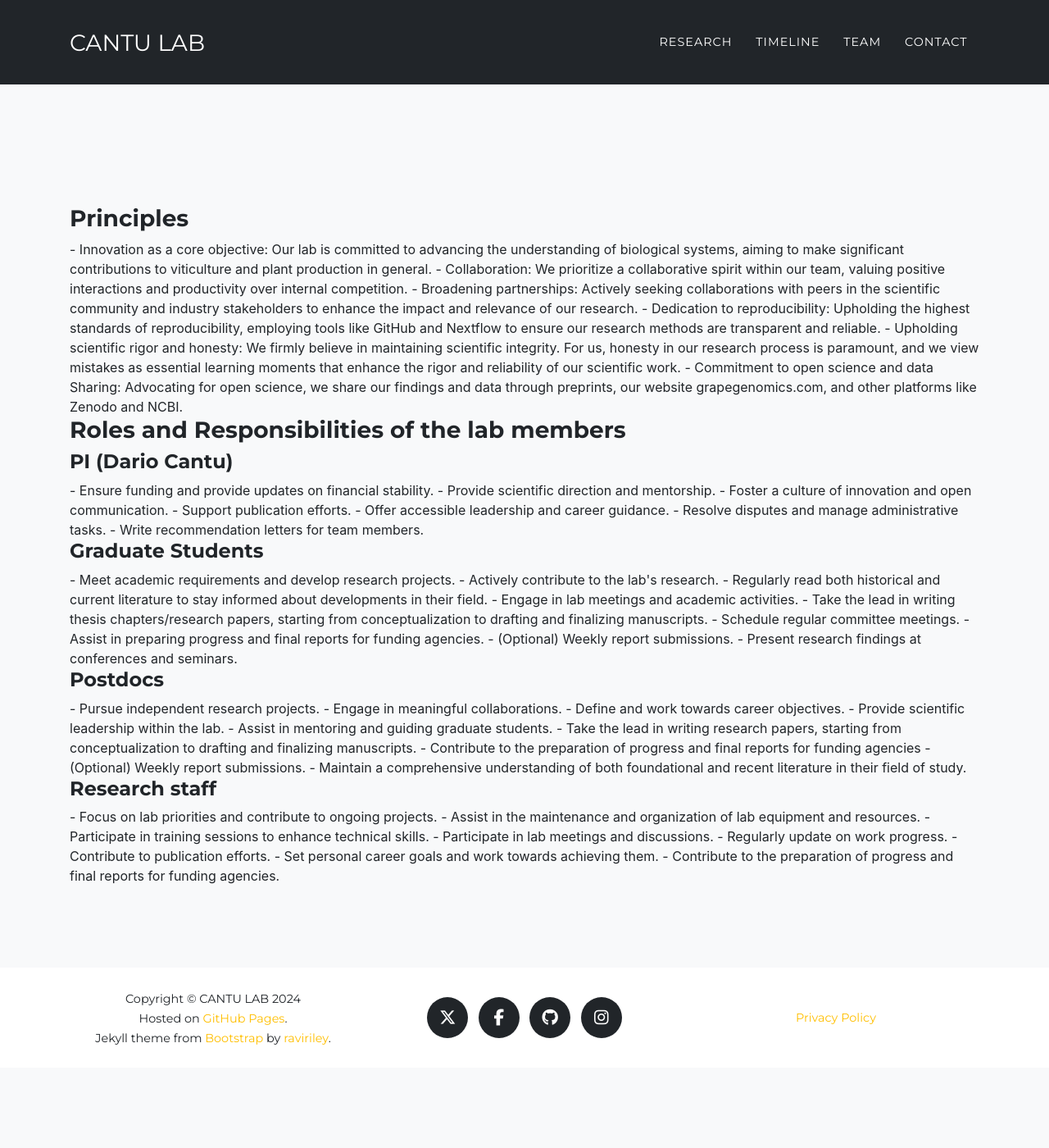
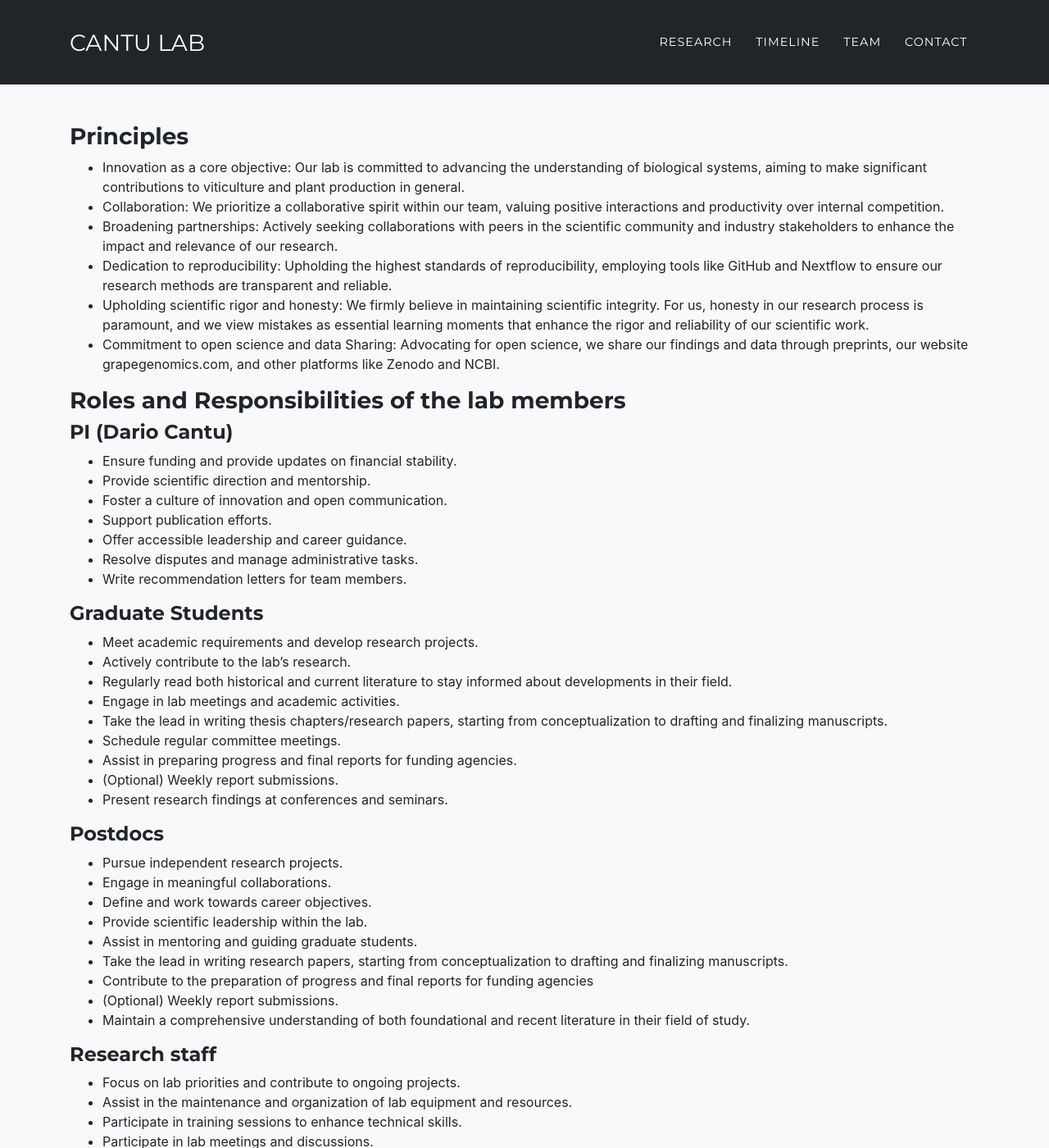
Before and after one commit to CantuLab/cantulab.github.com, a Jekyll site: the page built from principles.md, in a window 1280 px wide and 1400 px high. Shown: the whole window at 82% size. Built offline with Jekyll 4.4.1, drawn with Linux system fonts in a browser that asks for light colours; some web fonts are replaced; some of the changed text lies outside the part shown.

Commit message:
remove section

```diff
--- a/principles.md
+++ b/principles.md
@@ -8,7 +8,7 @@ background: grey
 	<h2 class="section-heading text-uppercase">Principles</h2>
 </div> -->
 
-<section class="page-section">
+<!-- <section class="page-section"> -->
 <h3>Principles</h3>
 - Innovation as a core objective: Our lab is committed to advancing the understanding of biological systems, aiming to make significant contributions to viticulture and plant production in general.
 - Collaboration: We prioritize a collaborative spirit within our team, valuing positive interactions and productivity over internal competition.
@@ -58,4 +58,4 @@ background: grey
 - Contribute to publication efforts.
 - Set personal career goals and work towards achieving them.
 - Contribute to the preparation of progress and final reports for funding agencies.
-</section>
+<!-- </section> -->
--- a/publications.html
+++ b/publications.html
@@ -5,7 +5,7 @@ background: grey
 ---
 
 
-<section class="page-section">
+<!-- <section class="page-section"> -->
 
   <h3>Recent publications</h3>
 
@@ -41,4 +41,4 @@ fetch('https://web.bftv.ucdavis.edu/googlescholar/scholar.php?user=p50Pg0gAAAAJ&
   });
 </script>
 
-</section>
+<!-- </section> -->
```
